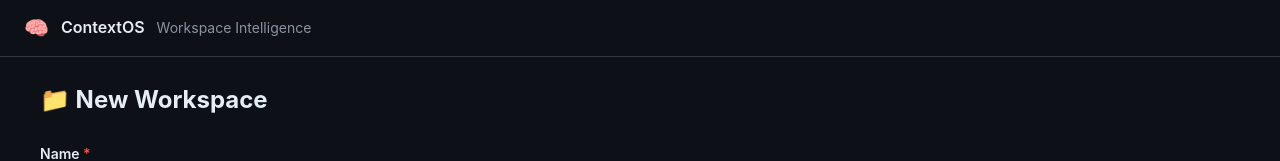
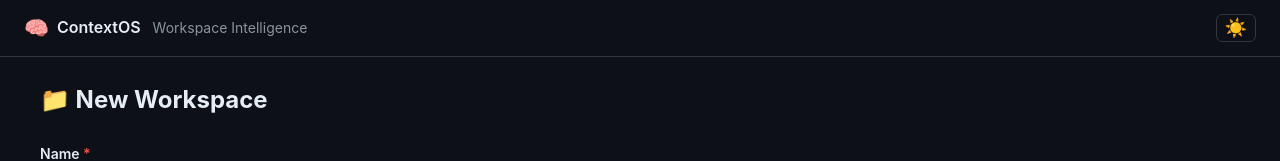
Before and after one commit to kryashu/ContextOS, a Next.js app in the folder apps/web/: page /workspaces/new in a window 1280 px wide. Shown: the top 161 px of the page. Built offline with nearby package versions, Linux system fonts and the light colour scheme.

Commit message:
feat: add theme toggle and wire CSS variables in layout

```diff
--- a/apps/web/src/app/layout.tsx
+++ b/apps/web/src/app/layout.tsx
@@ -16,20 +16,23 @@ export default function RootLayout({ children }: { children: ReactNode }) {
       <body style={{
         margin: 0,
         fontFamily: '-apple-system, BlinkMacSystemFont, "Segoe UI", Roboto, sans-serif',
-        backgroundColor: '#0d1117',
-        color: '#e6edf3',
+        backgroundColor: 'var(--color-bg)',
+        color: 'var(--color-fg)',
         lineHeight: 1.6,
       }}>
         <header style={{
-          borderBottom: '1px solid #30363d',
+          borderBottom: '1px solid var(--color-border)',
           padding: '12px 24px',
           display: 'flex',
           alignItems: 'center',
           gap: 12,
         }}>
-          <span style={{ fontSize: 20 }}>🧠</span>
-          <span style={{ fontWeight: 600, fontSize: 16 }}>ContextOS</span>
-          <span style={{ color: '#8b949e', fontSize: 14 }}>Workspace Intelligence</span>
+          <Link href="/workspaces" style={{ display: 'flex', alignItems: 'center', gap: 8, textDecoration: 'none', color: 'inherit' }}>
+            <span style={{ fontSize: 20 }}>🧠</span>
+            <span style={{ fontWeight: 600, fontSize: 16 }}>ContextOS</span>
+          </Link>
+          <span style={{ color: 'var(--color-muted)', fontSize: 14 }}>Workspace Intelligence</span>
+          <span style={{ marginLeft: 'auto' }}><ThemeToggle /></span>
         </header>
         <main style={{ maxWidth: 1200, margin: '0 auto', padding: '24px' }}>
           {children}
--- /dev/null
+++ b/apps/web/src/components/ThemeToggle.tsx
@@ -0,0 +1,42 @@
+'use client';
+
+import { useEffect, useState } from 'react';
+
+export default function ThemeToggle() {
+  const [theme, setTheme] = useState<'dark' | 'light'>('dark');
+
+  useEffect(() => {
+    const saved = localStorage.getItem('theme') as 'dark' | 'light' | null;
+    if (saved) {
+      setTheme(saved);
+      document.documentElement.dataset.theme = saved;
+    }
+  }, []);
+
+  function toggle() {
+    const next = theme === 'dark' ? 'light' : 'dark';
+    setTheme(next);
+    document.documentElement.dataset.theme = next;
+    localStorage.setItem('theme', next);
+  }
+
+  return (
+    <button
+      onClick={toggle}
+      aria-label="Toggle theme"
+      title={`Switch to ${theme === 'dark' ? 'light' : 'dark'} mode`}
+      style={{
+        background: 'none',
+        border: '1px solid var(--color-border)',
+        borderRadius: 6,
+        cursor: 'pointer',
+        fontSize: 18,
+        padding: '4px 8px',
+        color: 'var(--color-fg)',
+        lineHeight: 1,
+      }}
+    >
+      {theme === 'dark' ? '☀️' : '🌙'}
+    </button>
+  );
+}
```
